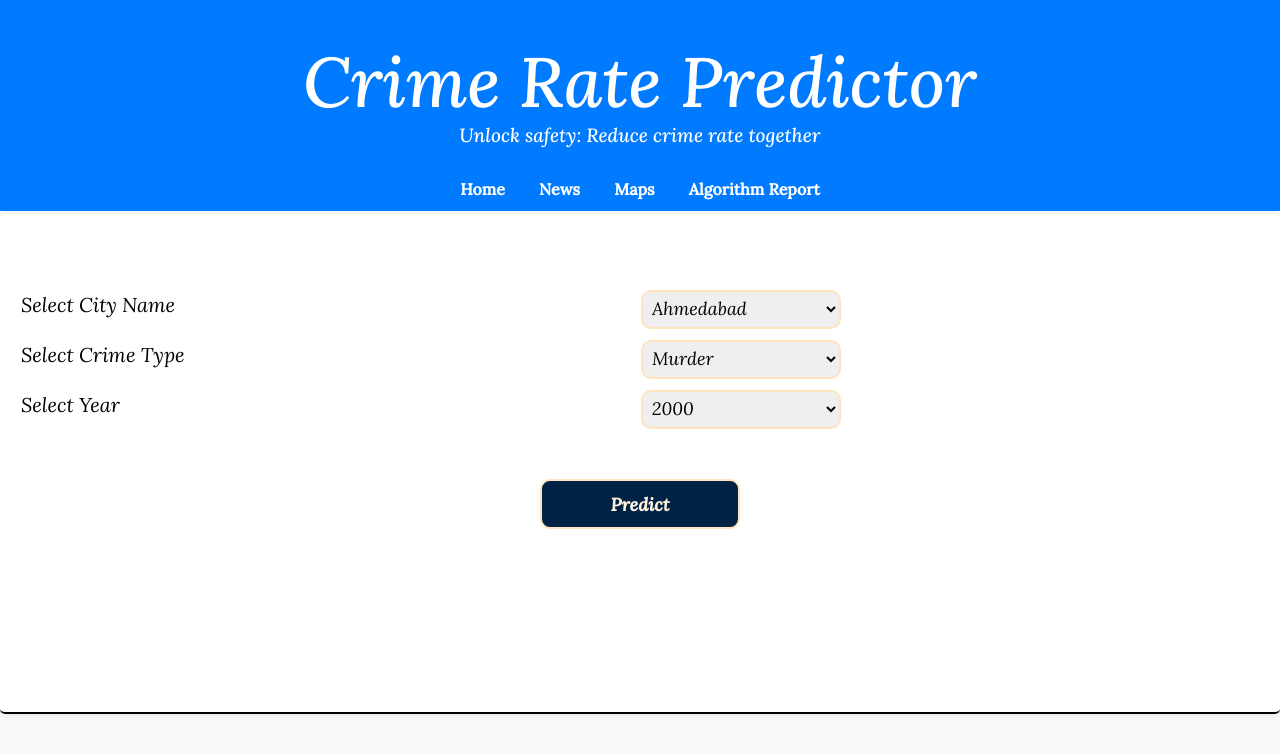
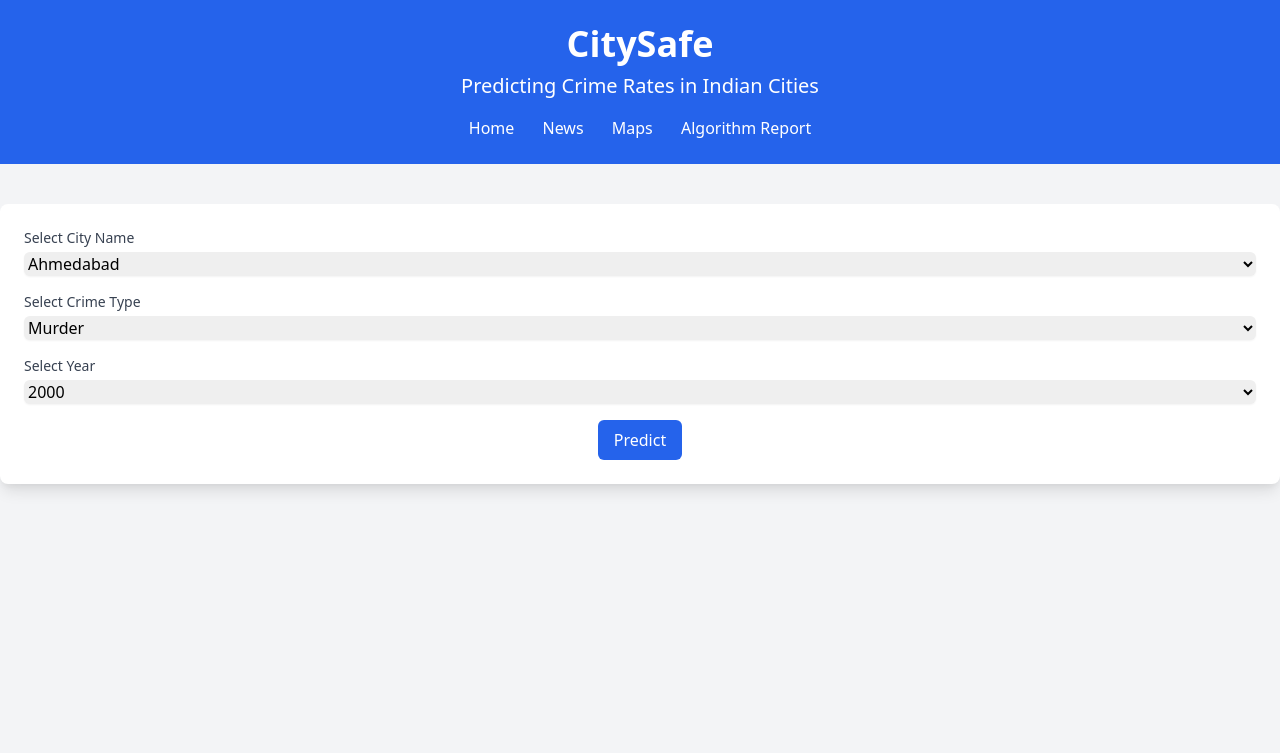
Before and after one commit to Samueal07/CitySafe, a Flask app: page / in a window 1280 px wide. Shown: the top 753 px of the page. Run offline with Flask 3, Linux system fonts and the light colour scheme; parts of the project's set-up code (start-up, migrations or seed data) failed here and were passed over; some libraries are stand-ins or nearby versions.

Commit message:
adding extra functionality

```diff
--- a/templates/index.html
+++ b/templates/index.html
@@ -2,89 +2,37 @@
 <html lang="en">
   <head>
     <meta charset="UTF-8" />
-    <meta http-equiv="X-UA-Compatible" content="IE=edge" />
     <meta name="viewport" content="width=device-width, initial-scale=1.0" />
-    <title>Crime Rate Prediction</title>
+    <title>CitySafe</title>
     <link rel="icon" href="static/images/favicon.png" type="image/png" />
-
     <link
+      href="https://cdn.jsdelivr.net/npm/tailwindcss@2.2.19/dist/tailwind.min.css"
       rel="stylesheet"
-      href="https://stackpath.bootstrapcdn.com/bootstrap/4.5.2/css/bootstrap.min.css"
     />
-    <link rel="stylesheet" href="static/styles.css" />
-    <style>
-      @import url("https://fonts.googleapis.com/css2?family=Lora:ital,wght@0,400;0,500;1,400;1,500&display=swap");
-
-      body {
-        font-family: "Lora", serif;
-        background-color: #f8f9fa;
-      }
-
-      header {
-        background-color: #007bff;
-        color: white;
-        padding: 10px 0;
-        text-align: center;
-      }
-
-      header a {
-        color: white;
-        text-decoration: none;
-        padding: 10px 15px;
-        font-weight: bold;
-      }
-
-      header a:hover {
-        text-decoration: underline;
-      }
-
-      .title {
-        margin: 0;
-      }
-
-      .tagline {
-        font-size: 1.2em;
-      }
-
-      .section1 {
-        padding: 20px;
-        background-color: white;
-        border-radius: 5px;
-        box-shadow: 0 0 10px rgba(0, 0, 0, 0.1);
-      }
-
-      .table1 {
-        width: 100%;
-        margin: 20px 0;
-      }
-
-      .button {
-        text-align: center;
-      }
-    </style>
   </head>
-
-  <body>
-    <header>
-      <h1 class="title">Crime Rate Predictor</h1>
-      <h2 class="tagline">Unlock safety: Reduce crime rate together</h2>
-      <nav>
-        <a href="/">Home</a>
-        <a href="/news">News</a>
-        <a href="/maps">Maps</a>
-        <a href="/report">Algorithm Report</a>
+  <body class="bg-gray-100">
+    <header class="bg-blue-600 text-white text-center py-6">
+      <h1 class="text-4xl font-bold">CitySafe</h1>
+      <h2 class="text-xl mt-2">Predicting Crime Rates in Indian Cities</h2>
+      <nav class="mt-4">
+        <a href="/" class="mx-3 hover:underline">Home</a>
+        <a href="/news" class="mx-3 hover:underline">News</a>
+        <a href="/maps" class="mx-3 hover:underline">Maps</a>
+        <a href="/report" class="mx-3 hover:underline">Algorithm Report</a>
       </nav>
     </header>
 
-    <section class="section1">
+    <main class="container mx-auto mt-10">
+      <section class="bg-white shadow-lg rounded-lg p-6">
         <form action="/predict" method="POST">
-        <table class="table1">
-          <tr>
-            <td class="label">
-              <label>Select City Name</label>
-            </td>
-            <td class="sel">
-              <select name="city">
+          <div class="mb-4">
+            <label class="block text-sm font-medium text-gray-700"
+              >Select City Name</label
+            >
+            <select
+              name="city"
+              class="mt-1 block w-full border-gray-300 rounded-md shadow-sm focus:border-blue-500 focus:ring focus:ring-blue-200"
+            >
               <option value="0">Ahmedabad</option>
               <option value="1">Bengaluru</option>
               <option value="2">Chennai</option>
@@ -105,15 +53,16 @@
               <option value="17">Pune</option>
               <option value="18">Surat</option>
             </select>
-            </td>
-          </tr>
+          </div>
 
-          <tr>
-            <td class="label">
-              <label>Select Crime Type</label>
-            </td>
-            <td class="sel">
-              <select name="crime">
+          <div class="mb-4">
+            <label class="block text-sm font-medium text-gray-700"
+              >Select Crime Type</label
+            >
+            <select
+              name="crime"
+              class="mt-1 block w-full border-gray-300 rounded-md shadow-sm focus:border-blue-500 focus:ring focus:ring-blue-200"
+            >
               <option value="9">Murder</option>
               <option value="8">Kidnapping</option>
               <option value="7">Economic Offences</option>
@@ -125,24 +74,29 @@
               <option value="1">Crime against SC</option>
               <option value="0">Crime Committed by Juveniles</option>
             </select>
-            </td>
-          </tr>
+          </div>
 
-          <tr>
-            <td class="label">
-              <label>Select Year</label>
-            </td>
-            <td class="sel">
-              <select name="year" id="year-dropdown"></select>
-            </td>
-          </tr>
-        </table>
+          <div class="mb-4">
+            <label class="block text-sm font-medium text-gray-700"
+              >Select Year</label
+            >
+            <select
+              name="year"
+              id="year-dropdown"
+              class="mt-1 block w-full border-gray-300 rounded-md shadow-sm focus:border-blue-500 focus:ring focus:ring-blue-200"
+            ></select>
+          </div>
 
-        <div class="button">
-          <input type="submit" class="btn btn-primary" value="Predict" />
+          <div class="text-center">
+            <input
+              type="submit"
+              class="btn btn-primary bg-blue-600 text-white rounded-md px-4 py-2 hover:bg-blue-700 focus:outline-none focus:ring focus:ring-blue-300"
+              value="Predict"
+            />
           </div>
         </form>
       </section>
+    </main>
 
     <script src="static/main.js"></script>
   </body>
```
Also changed, not shown: templates/map.html (+11 -15 lines), templates/news.html (+40 -38 lines), templates/result.html (+71 -61 lines), README.md, readmeImg/image-1.png (added), readmeImg/image-3.png (added), readmeImg/image-4.png (added), readmeImg/image.png (renamed from image.png). Lines whose indentation alone changed are shown as unchanged.
